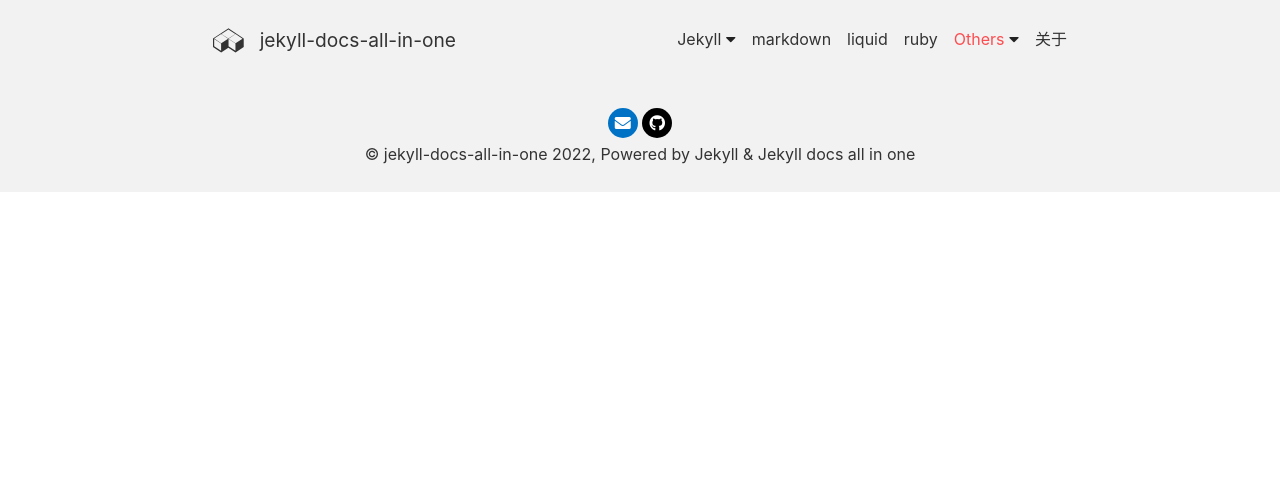
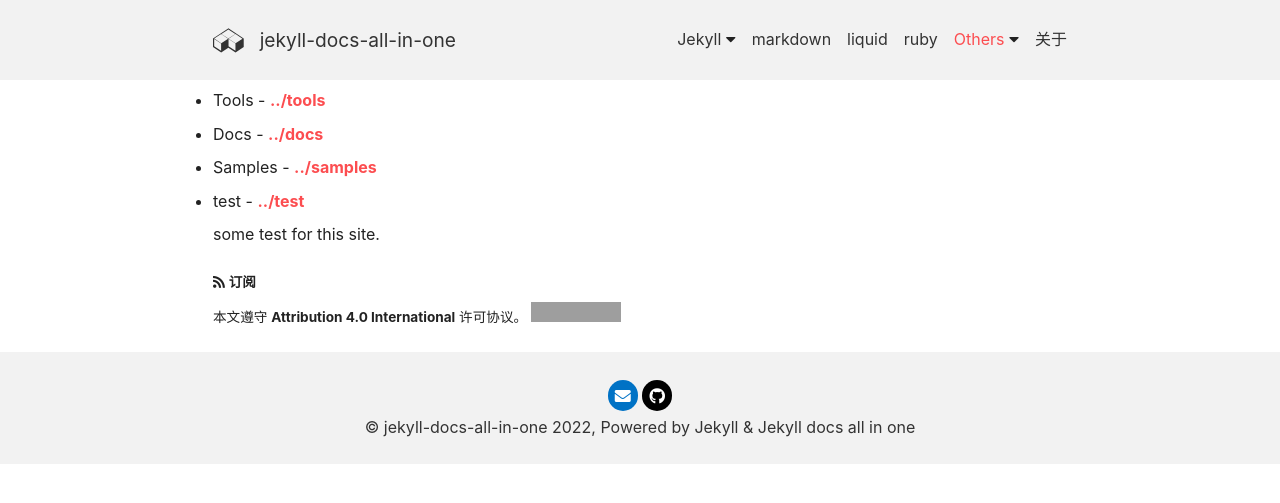
Before and after one commit to LawssssCat/jekyll-docs, a Jekyll site: the page built from _navs/others.md, in a window 1280 px wide. Shown: the top 503 px of the page. Built offline with Jekyll 4.4.1, drawn with Linux system fonts in a browser that asks for light colours; grey boxes are pictures that could not be loaded.

Commit message:
docs: some test

```diff
--- a/_data/navigation.yml
+++ b/_data/navigation.yml
@@ -87,6 +87,11 @@ header:
     url: /samples
     key: samples
     parent: others
+  - title: test
+    url: /test
+    parent: others
+    description: |
+      some test for this site.
   - title: Others
     url: /others
     key: others
--- a/_includes/header.html
+++ b/_includes/header.html
@@ -44,7 +44,7 @@
                       page=page -%}
                     {%- assign _sub_nav_active = __return -%}
                     <li class="sub_navigation__item {{ _sub_nav_active }}">
-                      <a class="sub_navigation__item-link" href="{{ _sub_nav_url }}">{{ _sub_nav_title }}</a>
+                      <a class="sub_navigation__item-link" href="{{ _sub_nav_url }}" title="{{ _sub_item.description }}">{{ _sub_nav_title }}</a>
                     </li>
                   {%- endfor -%}
                 </ul>
--- a/_navs/others.md
+++ b/_navs/others.md
@@ -1,3 +1,21 @@
 ---
-layout: page
+layout: article
 ---
+
+{%- assign _sub_navs = site.data.navigation.header | where: 'parent', 'others' -%}
+
+<ul>
+  {%- for _sub_nav in _sub_navs -%}
+    <li>
+      <span>
+      {%- include snippets/get-nav-title.html nav=_sub_nav -%}
+      {%- assign _title = __return -%}
+      {{ _title }}
+      </span> -&nbsp;
+      {%- include snippets/get-nav-url.html path=_sub_nav.url -%}
+      {%- assign _url = __return -%}
+      <a href="{{ _url }}">..{{ _sub_nav.url }}</a>
+      <p>{{ _sub_nav.description }}</p>
+    </li>
+  {%- endfor -%}
+</ul>
```
Also changed, not shown: _navs/test.md (added, +68 -0 lines).
